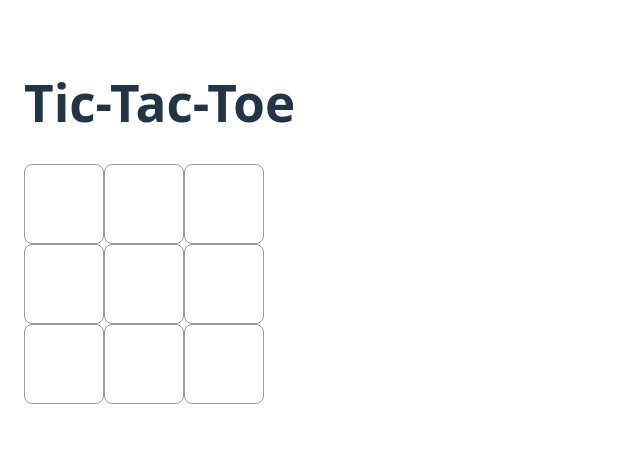
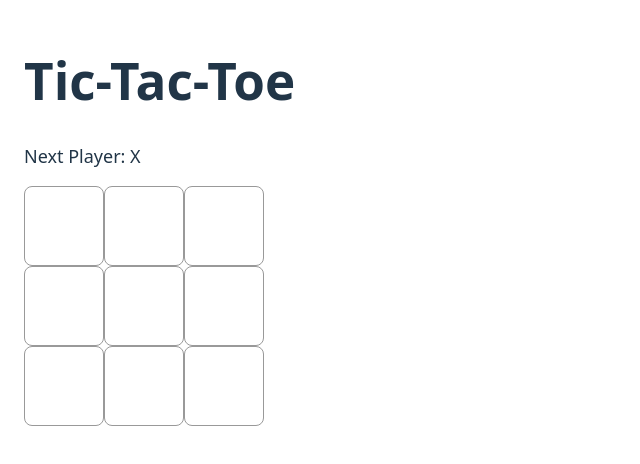
Before and after one commit to awarbler/CloudNativeHw2, a React (Vite) app in the folder task2-react-tictactoe/: page / in a window 1280 px wide. Shown: the part 178-642 px from the top of the page, without its empty margins (0-640 px from the left). Built offline with nearby package versions, Linux system fonts and the light colour scheme.

Commit message:
Task 2: add winner calculation and status text (fixes #12)

```diff
--- a/task2-react-tictactoe/src/App.css
+++ b/task2-react-tictactoe/src/App.css
@@ -23,3 +23,9 @@
 .square:focus {
   outline: none;
 }
+
+.status{
+  margin-bottom: 16px; /* add space below the status text */
+  font-size: 18px; /* increase font size for status text */
+
+}
--- a/task2-react-tictactoe/src/App.jsx
+++ b/task2-react-tictactoe/src/App.jsx
@@ -1,13 +1,8 @@
-import React, {useState } from "react"; // imports the useState hook from the react library, which allows us to manage state in our functional components
-
-
+import React, {useState } from "react"; // import react and useState
 import "./App.css";// loads the CSS file for styling the app
 
-// define a reusable square component that represents each cell in the tic-tac-toe grid
+// square is stateless
 function Square({value, onSquareClick}) { // defines a function component named square
-  // create a state for square
-  //const [value , setValue] =useState(null); // initializes a state variable named value with an initial value of null, and a function named setValue that can be used to update the value of the state variable
-  // define click handler inside of square component
   return ( // returns jsx that renders a button element with the class name "square"
     <button
       className="square"
@@ -23,10 +18,23 @@ function Board() { // start of the board component
   const [squares, setSquares] = useState(Array(9).fill(null)); // start all squares as null
   // state to track whose turn it is
   const [xIsNext, setXIsNext] = useState(true); // true --> X turn False --> o turn
+  // Determine winner or null if no winner
+  const winner = calculateWinner(squares);
 
+  // Decide what status text to show
+  let status; // declares the status string
+  if(winner){
+    status= "Winner: " + winner; // if there is a winner
+  } else {
+    status = "Next Player: " + (xIsNext? "X" : "O");
+  }
   // Click handler for a square at index i
   function handleClick(i) { // i is 0....8
-    // if square is filled do nothing
+    // stops game if there is a winner
+    if (winner){
+      return; // no further moves are alllowed
+    }
+    // ignore squre if square is filled do nothing
     if (squares[i]){
       return; // prevents overwriting
     }
@@ -34,6 +42,7 @@ function Board() { // start of the board component
     const nextSquares = squares.slice();
     // Place an X or O depending on whose turn it is
     nextSquares[i] = xIsNext ? "X" : "O";
+    //
     // Update the square state
     setSquares(nextSquares);
     // Switch turns
@@ -42,6 +51,8 @@ function Board() { // start of the board component
   // render 3 rows 3 squares
   return (
     <div> {/* wrapper for the board */}
+      <div className="status">{status}</div> {/* status text */}
+
       <div className="board-row"> {/* first row of the board */}
         <Square value={squares[0]} onSquareClick={() => handleClick(0)} /> {/* square 0 */}
         <Square value={squares[1]} onSquareClick={() => handleClick(1)} /> {/* square 1 */}
@@ -64,6 +75,28 @@ function Board() { // start of the board component
   );
 }
 
+// Helper function calculate winner
+function calculateWinner(squares){
+  // all possible winning lines(3 in a row)
+  const lines = [
+    [0,1,2], // top row
+    [3,4,5], // middle row
+    [6,7,8], // bottom row
+    [0,3,6], // left column
+    [1,4,7], // middle column
+    [2,5,8], // right column
+    [0,4,8], // diagonal top-left to bottom-right
+    [2,4,6]  // diagonal top-right to bottom-left
+  ];
+  // check each line to see if there is a winner
+  for (let i = 0; i <lines.length; i++) { //loop throue each winning line
+    const [a, b, c] = lines[i]; // get the three indexes for each line
+    if (squares[a] && squares[a] === squares[b] && squares[a] === squares[c]) {
+      return squares[a]; // return x or O as winner
+    }
+  }
+  return null; // no winner
+}
 // App renders title and board component
 export default function App() {
   return (
```
